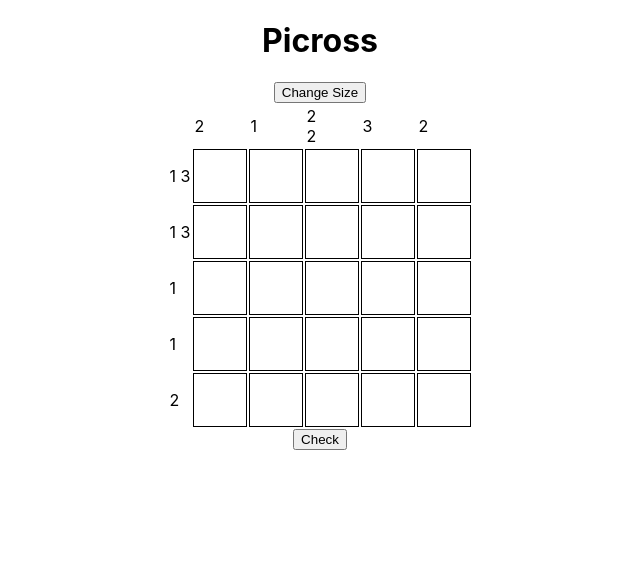
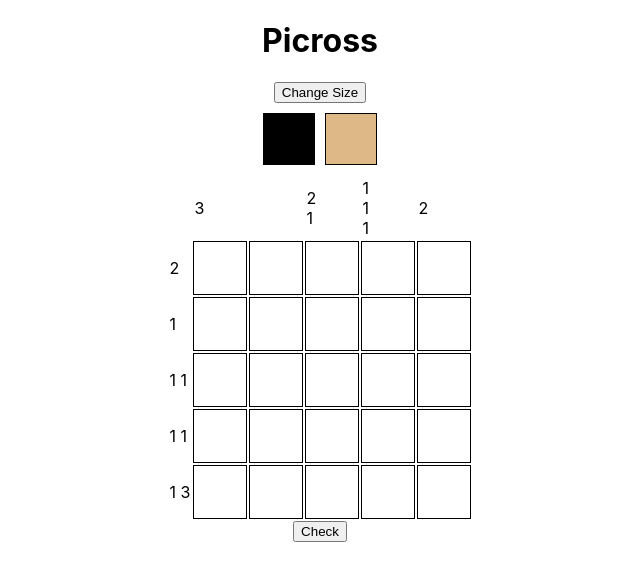
Before and after one commit to WilliamNorboe/Picross-Website, a React (Create React App) app: page / in a window 1280 px wide. Shown: the top 580 px of the page, without its empty margins (320-960 px from the left). Built offline with nearby package versions, Linux system fonts and the light colour scheme.

Commit message:
win screen

```diff
--- a/src/App.css
+++ b/src/App.css
@@ -29,3 +29,19 @@
 .numbers{
   position: absolute;
 }
+
+/* selection  */
+
+.choices{
+  display: flex;
+  gap: 10px;
+  margin: 10px;
+}
+
+.cross{
+  background-color: burlywood;
+}
+
+.selected{
+  border: 4px dotted blue;
+}
--- a/src/App.js
+++ b/src/App.js
@@ -1,159 +1,19 @@
 import './App.css';
 import { useState } from 'react';
-
-let prevSize = 0;
-let picrossAnswer;
-
-let columnHint =  (picrossAnswer, size)=>{
-  let result = [];
-  let counter;
-  for(let i = 0; i < size; ++i){
-    counter = 0;
-    let row  = [];
-    for(let j = 0; j < size; ++j){
-      if(picrossAnswer[j][i] == 1){
-        counter++;
-      }
-      if((picrossAnswer[j][i] == 0 && counter != 0) || j == size-1){
-        if(counter == 0){
-          row.push(<></>);
-          break;
-        }
-        row.push(<>{counter}<br/></>);
-        counter  = 0;
-      }
-
-    }
-    result.push(<td>{row}</td>);
-  }
-  return result;
-}
-
-let rowHint =  (picrossAnswer, size)=>{
-  let result = [];
-  let counter;
-  for(let i = 0; i < size; ++i){
-    counter = 0;
-    let row  = [];
-    for(let j = 0; j < size; ++j){
-      if(picrossAnswer[i][j] == 1){
-        counter++;
-      }
-      if((picrossAnswer[i][j] == 0 && counter != 0) || j == size-1){
-        if(counter == 0){
-          row.push(<></>);
-          break;
-        }
-        row.push(<>{counter} </>);
-        counter  = 0;
-      }
-
-    }
-    result.push(<td>{row}</td>);
-  }
-  return result;
-}
-
-let createBoard = (size)=>{
-  if(size == prevSize){
-    return
-  }
-  let picrossBoard = [];
-  for(let i = 0; i < size; ++i){
-    let row = []
-    for(let j = 0; j < size; ++j){
-      row.push(Math.floor(Math.random()*2));
-    }
-    picrossBoard.push(row);
-  }
-  return picrossBoard;
-}
-
-let createEmptyBoard = (size)=>{
-  let playerBoard = [];
-  for(let i = 0; i < size; ++i){
-    let playerRow = [];
-    for(let j = 0; j < size; ++j){
-      playerRow.push(0);
-    }
-    playerBoard.push(playerRow)
-  }
-  return playerBoard;
-}
-
-let changeSize = (setSize, setPlayerBoard) =>{
-  let newSize = prompt("Enter a new Size for the board: ");
-  let playerBoard = createEmptyBoard(newSize);
-  setPlayerBoard(playerBoard)
-  setSize(newSize);
-}
-
-let boxClicked = (i, j, board, setBoard) =>{
-  console.log(i + " " + j);
-  let t = structuredClone(board);
-  if(t[i][j] == 0){
-    t[i][j] = 1;
-  }
-  else{
-    t[i][j] = 0;
-  }
-
-  setBoard(t);
-}
-
-let printb = (b1, b2) =>{
-  console.log(b1);
-  console.log(b2);
-}
+import Picross from './components/picross';
+import Win from './components/win';
 
 function App() {
-  const [size, setSize] = useState(5);
-
-  // let playerBoard = result[1];
-  const [playerBoard, setPlayerBoard] = useState(createEmptyBoard(size));
-  let board = [];
-  let row = [];
-  // const [board, setBoard] = useState([]);
-  // const [row, setRow] = useState([]);
-  if(size != prevSize){
-    picrossAnswer = createBoard(size);
-    prevSize = size;
-  }
-
-
-  let test = columnHint(picrossAnswer, size);
-  let test2 = rowHint(picrossAnswer, size);
-  // console.log(test);
-  board.push(
-  <tr key = {size+8}>
-    <td></td>
-    {test}
-  </tr>)
-  for (let i = 0; i < playerBoard.length; i++) {
-    row = [test2[i]]
-    for (let j = 0; j < playerBoard[i].length; j++) {
-      if(playerBoard[i][j] == 1){
-        row.push(<td className= 'box marked' key = {j} onClick = {()=>{boxClicked(i, j, playerBoard , setPlayerBoard)}} ></td>);
-      }
-      else{
-        row.push(<td className= 'box' key = {j} onClick = {()=>{boxClicked(i, j, playerBoard , setPlayerBoard)}}></td>);
-      }
-    }
-    board.push(<tr className='row' key = {i}>{row}</tr>);
-  }
+  const [finished, setFinished] = useState(false);
+  const [playerBoard, setPlayerBoard] = useState(false);
 
   return (
     <div className="App">
-      <div className='page'>
-        <h1>Picross</h1>
-        <button onClick = {()=>{changeSize(setSize, setPlayerBoard)}} >Change Size</button>
-        <table>
-          <tbody>
-          {board}
-          </tbody>
-      </table>
-        <button onClick = {()=>{printb(playerBoard, picrossAnswer)}} >Check</button>
-      </div>
+      {finished ? (
+        <Win playerBoard = {playerBoard} />
+      ) : (
+        <Picross finished = {setFinished} setResult = {setPlayerBoard} />
+      )}
     </div>
   );
 }
--- /dev/null
+++ b/src/components/picross.js
@@ -0,0 +1,185 @@
+
+import { useState } from 'react';
+
+let prevSize = 0;
+let picrossAnswer;
+let choice = "black";
+
+// side answer functions
+let columnHint =  (picrossAnswer, size)=>{
+  let result = [];
+  let counter;
+  for(let i = 0; i < size; ++i){
+    counter = 0;
+    let row  = [];
+    for(let j = 0; j < size; ++j){
+      if(picrossAnswer[j][i] == 1){
+        counter++;
+      }
+      if((picrossAnswer[j][i] == 0 && counter != 0) || j == size-1){
+        if(counter == 0){
+          row.push(<></>);
+          break;
+        }
+        row.push(<>{counter}<br/></>);
+        counter  = 0;
+      }
+
+    }
+    result.push(<td>{row}</td>);
+  }
+  return result;
+}
+
+let rowHint =  (picrossAnswer, size)=>{
+  let result = [];
+  let counter;
+  for(let i = 0; i < size; ++i){
+    counter = 0;
+    let row  = [];
+    for(let j = 0; j < size; ++j){
+      if(picrossAnswer[i][j] == 1){
+        counter++;
+      }
+      if((picrossAnswer[i][j] == 0 && counter != 0) || j == size-1){
+        if(counter == 0){
+          row.push(<></>);
+          break;
+        }
+        row.push(<>{counter} </>);
+        counter  = 0;
+      }
+
+    }
+    result.push(<td>{row}</td>);
+  }
+  return result;
+}
+
+// create board functions
+let createBoard = (size)=>{
+  if(size == prevSize){
+    return
+  }
+  let picrossBoard = [];
+  for(let i = 0; i < size; ++i){
+    let row = []
+    for(let j = 0; j < size; ++j){
+      row.push(Math.floor(Math.random()*2));
+    }
+    picrossBoard.push(row);
+  }
+  return picrossBoard;
+}
+
+let createEmptyBoard = (size)=>{
+  let playerBoard = [];
+  for(let i = 0; i < size; ++i){
+    let playerRow = [];
+    for(let j = 0; j < size; ++j){
+      playerRow.push(0);
+    }
+    playerBoard.push(playerRow)
+  }
+  return playerBoard;
+}
+
+let changeSize = (setSize, setPlayerBoard) =>{
+  let newSize = prompt("Enter a new Size for the board: ");
+  let playerBoard = createEmptyBoard(newSize);
+  setPlayerBoard(playerBoard)
+  setSize(newSize);
+}
+
+let boxClicked = (i, j, board, setBoard) =>{
+  console.log(i + " " + j);
+  let t = structuredClone(board);
+  if(t[i][j] == 0){
+    if(choice == "not"){
+      t[i][j] = 2;
+    }
+    else{
+      t[i][j] = 1;
+    }
+  }
+  else{
+    t[i][j] = 0;
+  }
+
+  setBoard(t);
+}
+
+let printb = (b1, b2, setResult) =>{
+  // console.log(b1);
+  // console.log(b2);
+  for(let i = 0; i < b1.length; ++i){
+    for(let j= 0; j < b1[0].length; ++j){
+      if(b1[i][j] == 2 && b2[i][j] == 0){
+        continue;
+      }
+      if(b1[i][j] != b2[i][j]){
+        console.log("no")
+        return false;
+      }
+    }
+  }
+  setResult(b2);
+  return true;
+}
+
+function Picross(props) {
+  const [size, setSize] = useState(5);
+  const [playerBoard, setPlayerBoard] = useState(createEmptyBoard(size));
+  let board = [];
+  let row = [];
+  // const [board, setBoard] = useState([]);
+  // const [row, setRow] = useState([]);
+  if(size != prevSize){
+    picrossAnswer = createBoard(size);
+    prevSize = size;
+  }
+
+
+  let test = columnHint(picrossAnswer, size);
+  let test2 = rowHint(picrossAnswer, size);
+  // console.log(test);
+  board.push(
+  <tr key = {size+8}>
+    <td></td>
+    {test}
+  </tr>)
+  for (let i = 0; i < playerBoard.length; i++) {
+    row = [test2[i]]
+    for (let j = 0; j < playerBoard[i].length; j++) {
+      if(playerBoard[i][j] == 1){
+        row.push(<td className= 'box marked' key = {j} onClick = {()=>{boxClicked(i, j, playerBoard , setPlayerBoard)}} ></td>);
+      }
+      else if(playerBoard[i][j] == 2){
+        row.push(<td className= 'box cross' key = {j} onClick = {()=>{boxClicked(i, j, playerBoard , setPlayerBoard)}} ></td>);
+      }
+      else{
+        row.push(<td className= 'box' key = {j} onClick = {()=>{boxClicked(i, j, playerBoard , setPlayerBoard)}}></td>);
+      }
+    }
+    board.push(<tr className='row' key = {i}>{row}</tr>);
+  }
+
+  return (
+      <div className='page'>
+        <h1>Picross</h1>
+        <button onClick = {()=>{changeSize(setSize, setPlayerBoard)}} >Change Size</button>
+        <div className = "choices">
+          <div className='box marked' onClick= {()=>{choice = "black"}}></div>
+          <div className='box cross' onClick= {()=>{choice = "not"}}></div>
+        </div>
+        <table>
+          <tbody>
+          {board}
+          </tbody>
+      </table>
+        <button onClick = {()=>{props.finished(printb(playerBoard, picrossAnswer, props.setResult))}} >Check</button>
+      </div>
+  );
+}
+
+export default Picross;
--- /dev/null
+++ b/src/components/win.js
@@ -0,0 +1,30 @@
+
+import { useState } from 'react';
+
+
+function Win(props) {
+  console.log(props.playerBoard);
+  let board = [];
+  let row = [];
+  for (let i = 0; i < props.playerBoard.length; i++) {
+    for (let j = 0; j < props.playerBoard[i].length; j++) {
+      if(props.playerBoard[i][j] == 1){
+        row.push(<td className= 'box marked' key = {j}></td>);
+      }
+      else{
+        row.push(<td className= 'box' key = {j}></td>);
+      }
+    }
+    board.push(<tr className='row' key = {i}>{row}</tr>);
+  }
+
+  return (
+      <div className='page'>
+        <h1>Picross</h1>
+        <button onClick = {()=>{window.location.reload();}}>Restart</button>
+          {board}
+      </div>
+  );
+}
+
+export default Win;
```
